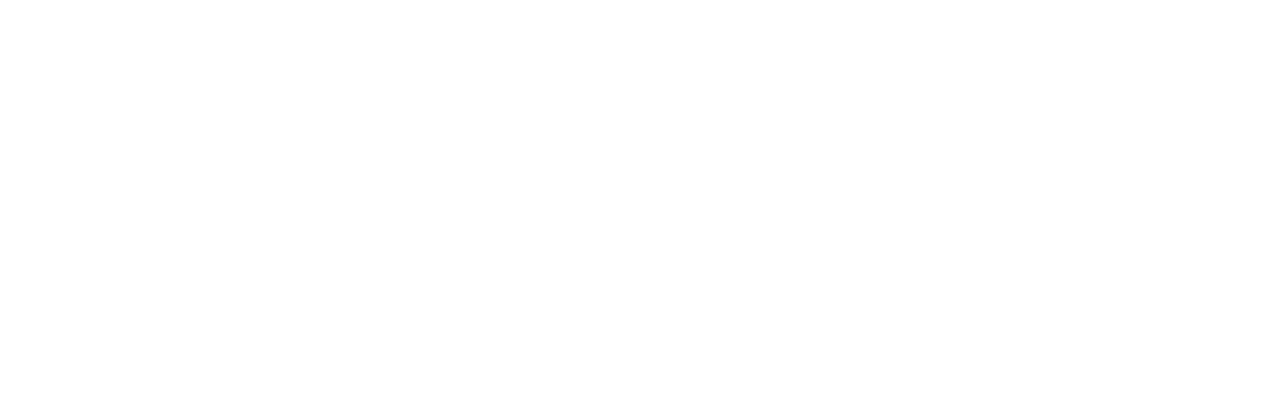
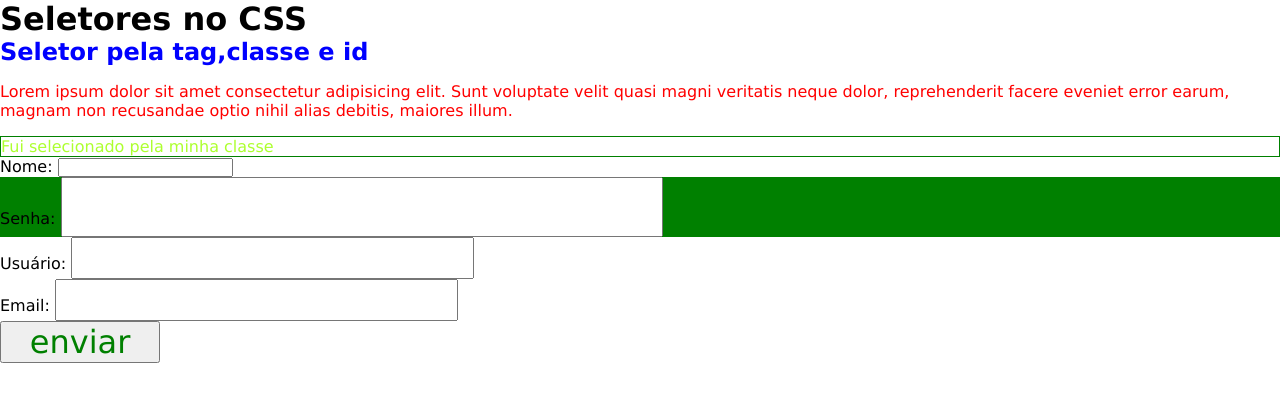
Before and after one commit to manobrown29/SELETORES_css, a plain HTML site: page index.html in a window 1280 px wide. Drawn offline with Linux system fonts and the light colour scheme.

Commit message:
preojeto SELETORES_CSS finalizado

```diff
--- a/index.html
+++ b/index.html
@@ -4,9 +4,46 @@
     <meta charset="UTF-8">
     <meta http-equiv="X-UA-Compatible" content="IE=edge">
     <meta name="viewport" content="width=device-width, initial-scale=1.0">
-    <title>Document</title>
+    <link rel="stylesheet" href="style.css">
+    <title>Seletores CSS</title>
 </head>
 <body>
+    <header>
+        <h1>Seletores no CSS</h1>
+    </header>
 
+    <main>
+        <h2 id="titulo">Seletor pela tag,classe e id</h2>
+        <p>Lorem ipsum dolor sit amet consectetur adipisicing elit. Sunt voluptate velit quasi magni veritatis neque dolor, reprehenderit facere eveniet error earum, magnam non recusandae optio nihil alias debitis, maiores illum.</p>
+
+        <p class="paragrafo">Fui selecionado pela minha classe </p>
+
+        <form action="" class="cadastro-form">
+            <div>
+                <label for="">Nome:</label>
+                <input type="text">
+            </div>
+            <div>
+                <label for="">Senha:</label>
+                <input type="password">
+            </div>
+        </form>
+
+        <form action="" class="login-form">
+            <div>
+                <label for="">Usuário:</label>
+                <input type="text">
+            </div>
+
+            <div>
+                <label for="">Email:</label>
+                <input type="email">
+            </div>
+
+            <input type="button" value="enviar">
+        </form>
+
+
+    </main>
 </body>
 </html>
--- a/style.css
+++ b/style.css
@@ -0,0 +1,54 @@
+/* Seletores global = seleciona todos os elementos da página ou de determinado lugar */
+* {
+    margin: 0;
+    padding: 0;
+    box-sizing: border-box;
+    font-family: 'Lucida Sans', 'Lucida Sans Regular', 'Lucida Grande', 'Lucida Sans Unicode', Geneva, Verdana, sans-serif;
+}
+
+/* seletor pela tag */
+
+p{
+    color: red;
+}
+
+.paragrafo{
+    border: 1px solid green;
+    color: greenyellow;
+    margin-top: 1rem;
+
+}
+
+/*seletor pelo id */
+
+#titulo{
+    color: blue;
+    margin-bottom: 1rem;
+
+}
+
+/* seletor pelo atributo */
+
+input[type="password"] {
+    font-size: 3rem;
+}
+
+/* seletor por descendente */
+
+.login-form input{
+    font-size:2rem ;
+    color: red;
+}
+
+/* seletor de filhos diretos */
+
+.login-form > input{
+    color: green;
+    width: 10rem;
+}
+
+/* pseudo-classes */
+
+.cadastro-form div:nth-of-type(2){
+    background: green;
+}
```
